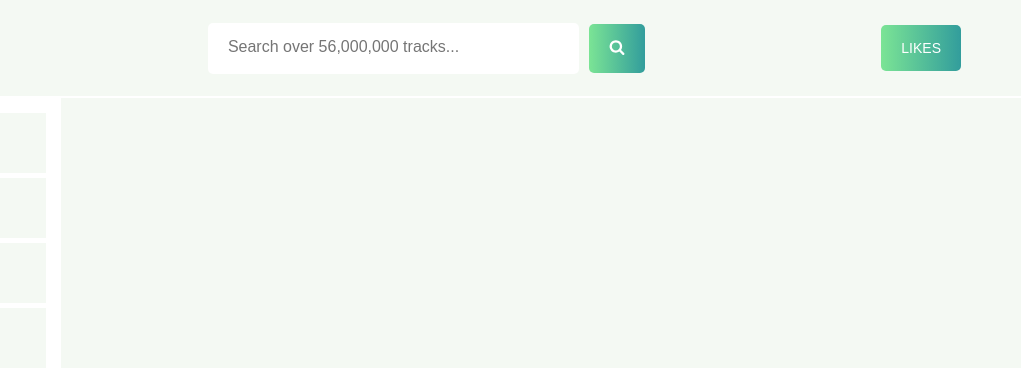
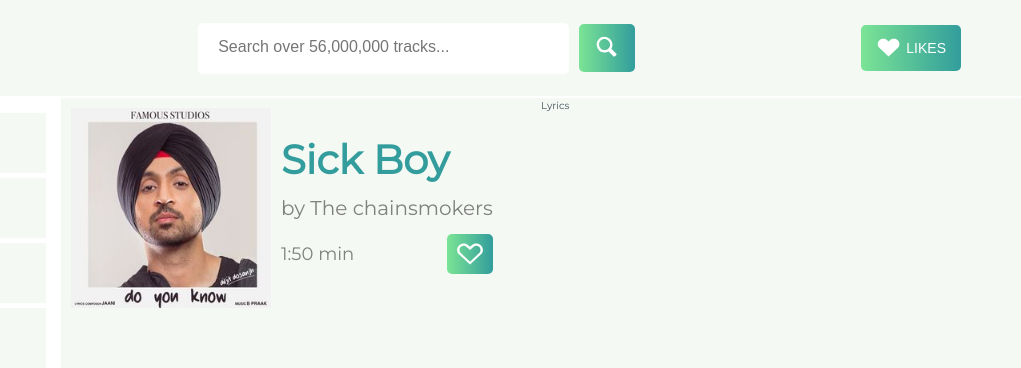
Before and after one commit to khusharth/musology, a website built with webpack: page src/index.html in a window 1280 px wide. Shown: the top 368 px of the page, 259-1280 px from the left. Built offline with nearby package versions, Linux system fonts and the light colour scheme.

Commit message:
Added pagination buttons and music details section

```diff
--- a/src/index.html
+++ b/src/index.html
@@ -16,13 +16,18 @@
         <form class="search">
             <input type="text" class="search__input" placeholder="Search over 56,000,000 tracks...">
             <button class="btn btn_search">
-                <img class="search__icon" src="img/search.svg" alt="search">
+                <svg class="search__icon">
+                    <use xlink:href="img/sprite.svg#icon-magnifying-glass"></use>
+                </svg>
             </button>
         </form>
 
         <div class="likes">
-            <button class="btn">
-                Likes
+            <button class="btn likes__btn">
+                <svg class="search__icon">
+                    <use xlink:href="img/sprite.svg#icon-heart"></use>
+                </svg>
+                <span>Likes</span>
             </button>
             <!-- <div class="likes__field">
                 <svg class="likes__icon">
@@ -149,8 +154,40 @@
                 </button>
             </div>
         </div>
-        <div class="music">
 
+        <div class="music-container">
+
+            <div class="music-box">
+
+                <div class="music">
+                    <figure class="music__fig">
+                        <img src="img/big.jpg" alt="ALBUM">
+                    </figure>
+                    <div class="music__details">
+                        <div class="music__title">Sick Boy</div>
+                        <div class="music__artist">by The chainsmokers</div>
+                        <div class="music__sub-details">
+                            <div class="music__duration">1:50 min</div>
+                            <div class="music__like">
+                                <button class="btn music__btn">
+                                    <svg class="music__heart">
+                                        <use xlink:href="img/sprite.svg#icon-heart-outlined"></use>
+                                    </svg>
+                                </button>
+                            </div>
+                        </div>
+                    </div>
+                </div>
+
+                <div class="lyrics">
+                    Lyrics
+                </div>
+
+            </div>
+
+            <div class="audio">
+
+            </div>
         </div>
     </main>
 
--- a/src/js/index.js
+++ b/src/js/index.js
@@ -1,7 +1,8 @@
 import "../scss/main.scss";
 import "../img/Logo.png";
 import "../img/favicon.png";
-import "../img/search.svg";
+import "../img/sprite.svg";
 import "../img/chain.jpg";
+import "../img/big.jpg";
 
 console.log("Hello World!");
--- a/src/scss/_base.scss
+++ b/src/scss/_base.scss
@@ -1,12 +1,19 @@
 *{
     padding: 0;
     margin: 0;
-    box-sizing: inherit;
+}
+
+*,
+::before,
+::after {
+    box-sizing: border-box;
 }
 
 html {
+    box-sizing: inherit;
     font-size: 62.5%; // 16px -> 10px
     box-sizing: border-box;
+    // overflow: hidden;
 
     @media only screen and (min-width: 1500px) {
             font-size: 75%; }
@@ -16,9 +23,11 @@
         font-size: 50%; }
 }
 
+
 body {
     font-family: 'Montserrat', sans-serif;
     font-weight: 400;
     line-height: 1.6;
     color: $color-text;
+    overflow: hidden;
 }
--- a/src/scss/_components.scss
+++ b/src/scss/_components.scss
@@ -4,7 +4,7 @@
     outline: none;
     border: none;
     font-size: 1.4rem;
-    padding: 1.5rem 2rem;
+    padding: 1rem 1.5rem;
     border-radius: 5px;
     background-image: linear-gradient(90deg, $color-primary, $color-secondary);
     color: $color-white;
--- a/src/scss/_layout.scss
+++ b/src/scss/_layout.scss
@@ -15,6 +15,7 @@
 
     @media only screen and (max-width: 600px) {
         padding: 4.5rem 3rem;}
+}
 
 .search {
     position: relative;
@@ -46,19 +47,34 @@
     }
 
     &__icon {
-            height: 1.6rem;
+        fill: $color-white;
+        height: 1.8em;
+        width: 1.8em;
+    }
+}
+
+.likes {
+    display: flex;
+
+    &__btn {
+        display: flex;
+        align-items: center;
+        justify-content: center;
+
+        span {
+            margin-left: 0.5rem;
         }
     }
 }
 
 .content {
     margin-top: .2rem;
-    height: 88vh;
+    // height: 88vh;
     display: flex;
 }
 
 .results {
-    height: 100%;
+    // mi-height: 100%;
     flex: 0 0 25%;
     background-color: #fff;
     padding-top: 1rem;
@@ -123,6 +139,9 @@
     display: flex;
     justify-content: space-around;
 
+    @media only screen and (max-width: 600px) {
+        padding: 0.8rem 0; }
+
     &__btn {
         outline: none;
         border: none;
@@ -149,8 +168,69 @@
     }
 }
 
-.music {
-    height: 100%;
+.music-container {
     flex-grow: 1;
     background-color: $color-bg-light;
 }
+
+.music-box {
+    display: flex;
+}
+
+.music {
+    display: flex;
+    flex: 0 0 50%;
+    padding: 1rem;
+
+    &__details {
+       padding: 2rem 1rem;
+       color: $color-grey-dark-2;
+    }
+
+    &__fig {
+        height: 20rem;
+        width: 20rem;
+
+        img {
+            height: 100%;
+            width: 100%;
+        }
+    }
+
+    &__title {
+        color: $color-secondary;
+        font-weight: 600;
+        font-size: 4rem;
+    }
+
+    &__artist {
+        font-size: 2rem;
+    }
+
+    &__sub-details {
+        margin-top: 1rem;
+        display: flex;
+        justify-content: space-between;
+        align-items: center;
+    }
+
+    &__duration {
+        font-size: 1.8rem;
+    }
+
+    &__btn {
+        display: flex;
+        padding: 0.5rem 0.8rem;
+    }
+
+    &__heart {
+        fill: $color-white;
+        height: 3rem;
+        width: 3rem;
+    }
+
+}
+
+.lyrics {
+    flex: 1;
+}
--- a/src/scss/_variables.scss
+++ b/src/scss/_variables.scss
@@ -16,3 +16,4 @@
 
 $color-grey-light: #F5F5F5;
 $color-grey-dark: #A4A4A4;
+$color-grey-dark-2: rgb(128, 128, 128);
```
Also changed, not shown: src/img/big.jpg (added), src/img/search.svg (deleted), src/img/sprite.svg (added). Lines whose indentation alone changed are shown as unchanged.
